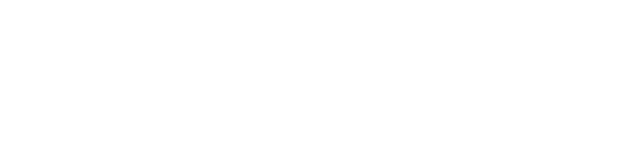
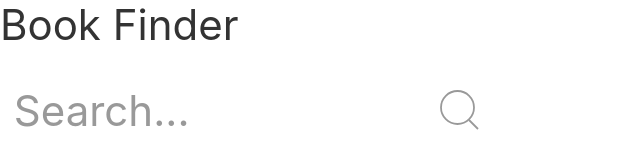
Before and after one commit to AceNel/Book-Search-Project, a plain HTML site: page index.html in a window 1280 px wide. Shown: the whole page, without its empty margins (0-640 px from the left). Drawn offline with nearby package versions, Linux system fonts and the light colour scheme; a web font is replaced by a local one.

Commit message:
add main body, body header, and search bar

```diff
--- a/index.html
+++ b/index.html
@@ -2,19 +2,30 @@
 <html lang="en" dir="ltr">
 
 <head>
-  <title>BOOK SEARCH</title>
   <meta charset="utf-8">
+  <title>Book Finder</title>
   <meta name="description" content="Find some books using Google's Book API">
-  <meta name="keywords" content="Oleksandr, Malakhov, alexever17, books, API, coding, google">
-  <meta name="author" content="Oleksandr Malakhov">
+  <meta name="keywords" content="books, API, coding, google">
+  <meta name="author" content="Book finder">
   <link rel="shortcut icon" type="image/x-icon" href="favicon.ico">
-  <link rel="stylesheet" href="css/styles.css" type="text/css">
-  <script src="js/scripts.js" charset="utf-8"></script>
+  <meta property="og:image" content="https://www.bookbusinessmag.com/thumb/?src=/wp-content/uploads/sites/4/2016/01/google-books-750x340.png&w=750&h=340">
   <link href="https://fonts.googleapis.com/css?family=Chilanka&display=swap" rel="stylesheet">
+  <meta name="viewport" content="width=device-width, initial-scale=1">
+  <link rel="stylesheet" href="assets/uikit-3/uikit.css" />
+  <script src="assets/uikit-3/uikit.js"></script>
+  <link rel="stylesheet" href="assets/master.css">
 </head>
 
 <body>
-
+  <main>
+    <h1>Book Finder</h1>
+    <div class="uk-margin">
+      <form class="uk-search uk-search-large" id="book-search">
+        <a href="" class="uk-search-icon-flip" uk-search-icon id="search-button"></a>
+        <input class="uk-search-input" type="search" placeholder=" Search..." id="search-input">
+      </form>
+    </div>
+  </main>
 </body>
 
 </html>
```
